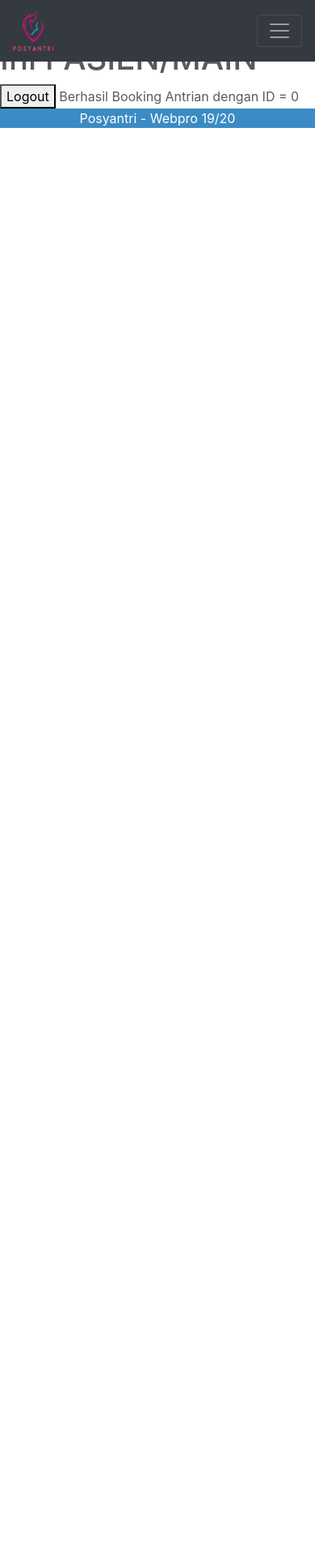
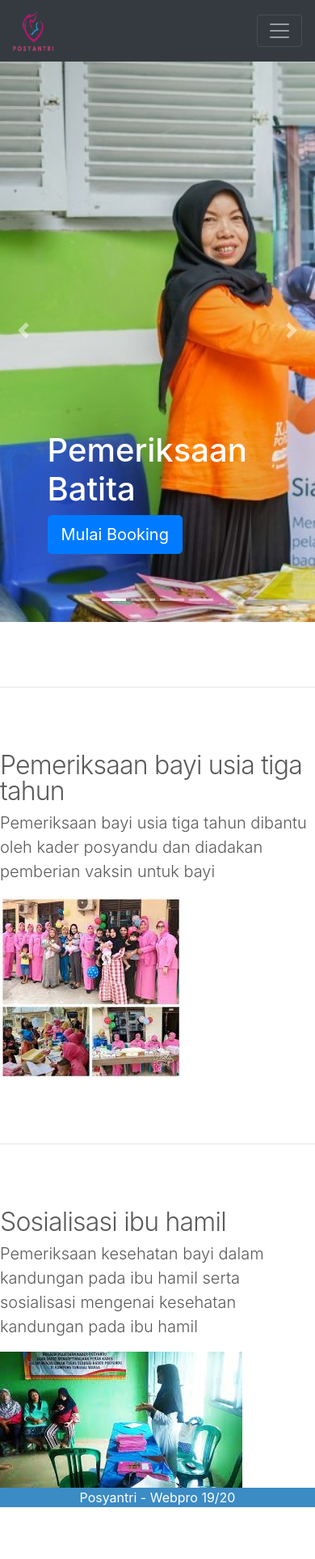
Before and after one commit to hanarifdahs/Posyantri_Webpro1920, a CodeIgniter app: page /posyantri_webpro1920/Pasien/actionBooking/ in a window 390 px wide; the page is wider, and only the part inside the window is pictured. Shown: that part at 81% size. Before the commit the page ends 158 px from the top of that part, so only its background shows below. Run offline with CodeIgniter, Linux system fonts and the light colour scheme; data that the repository does not hold is empty; some libraries are stand-ins or nearby versions.

Commit message:
Bugfix and UI Continuation

```diff
--- a/application/controllers/Pasien.php
+++ b/application/controllers/Pasien.php
@@ -36,7 +36,7 @@ class Pasien extends CI_Controller {
     }
 
     public function showJadwalPage(){
-        $data['jadwal'] = $this->mJadwal->getAllJadwal();
+        $data['jadwal'] = $this->mJadwal->getAllJadwalJoin();
         $this->load->view('pasien/header');
         $this->load->view('pasien/jadwal', $data);
         $this->load->view('pasien/footer');
@@ -44,7 +44,7 @@ class Pasien extends CI_Controller {
 
     public function pilihJadwal(){
         $id_jadwal = $this->input->post('id_jadwal');
-        $data['jadwal'] = $this->mJadwal->getJadwalByID($id_jadwal)[0];
+        $data['jadwal'] = $this->mJadwal->getJadwalByIdJoin($id_jadwal)[0];
         $this->load->view('pasien/header');
         $this->load->view('pasien/konfirmasiJadwal', $data);
         $this->load->view('pasien/footer');
--- a/application/models/mJadwal.php
+++ b/application/models/mJadwal.php
@@ -10,6 +10,14 @@ class mJadwal extends CI_Model{
     public function getAllJadwal()
     {
         $query = $this->db->get('jadwal');
+        return $query->result_array();
+    }
+
+    public function getAllJadwalJoin(){
+		$this->db->select('*');
+        $this->db->from('jadwal');
+        $this->db->join('kategori', 'kategori.id_kategori = jadwal.id_kategori');
+        $query = $this->db->get();
         return $query->result_array();
     }
 
@@ -37,6 +45,13 @@ class mJadwal extends CI_Model{
         return $this->db->get_where('jadwal', ['id_jadwal' => $id])->row_array();
     }
 
+    public function getJadwalByIdJoin($id)
+    {
+        $this->db->join('kategori', 'kategori.id_kategori = jadwal.id_kategori');
+        $query = $this->db->get_where('jadwal', array('id_jadwal' => $id));
+        return $query->result_array();
+    }
+
     public function updateJadwal()
     {
         $data = [
--- a/application/views/pasien/footer.php
+++ b/application/views/pasien/footer.php
@@ -3,11 +3,13 @@
     <p>Posyantri - Webpro 19/20 </p>
   </div>
 </footer>
-<script src="<?=base_url()?>assets/js/jquery-3.2.1.slim.min.js" integrity="sha384-KJ3o2DKtIkvYIK3UENzmM7KCkRr/rE9/Qpg6aAZGJwFDMVNA/GpGFF93hXpG5KkN" crossorigin="anonymous"></script>
-    <script>window.jQuery || document.write('<script src="../../assets/js/vendor/jquery-slim.min.js"><\/script>')</script>
-    <script src="<?=base_url()?>assets/js/vendor/popper.min.js"></script>
-    <script src="<?=base_url()?>assets/js/bootstrap.min.js"></script>
+    <!--<script src="<?=base_url()?>assets/js/jquery-3.2.1.slim.min.js" integrity="sha384-KJ3o2DKtIkvYIK3UENzmM7KCkRr/rE9/Qpg6aAZGJwFDMVNA/GpGFF93hXpG5KkN" crossorigin="anonymous" language="javascript" type="text/javascript"></script>-->
+    <script src="<?=base_url()?>assets/js/jquery-3.2.1.slim.min.js" language="javascript" type="text/javascript"></script>
+    <!--<script>window.jQuery || document.write("<script src='../../assets/js/vendor/jquery-slim.min.js' type='text/javascript'></script>");</script>-->
+    <!--<script src="<?=base_url()?>assets/js/vendor/jquery-slim.min.js" type="text/javascript"></script>-->
+    <script src="<?=base_url()?>assets/js/popper.min.js" language="javascript" type="text/javascript"></script>
+    <script src="<?=base_url()?>assets/js/bootstrap.min.js" language="javascript" type="text/javascript"></script>
     <!-- Just to make our placeholder images work. Don't actually copy the next line! -->
-    <script src="<?=base_url()?>assets/js/holder.min.js"></script>
+    <script src="<?=base_url()?>assets/js/holder.min.js" language="javascript" type="text/javascript"></script>
 </body>
 </html>
--- a/application/views/pasien/header.php
+++ b/application/views/pasien/header.php
@@ -41,7 +41,7 @@
               <a class="nav-link" href="<?php echo base_url('Pasien/showJadwalPage'); ?>">Jadwal</a>
             </li>
             <li class="nav-item">
-              <a class="nav-link" href="#">Booking</a>
+              <a class="nav-link" href="#">Antrian Saya</a>
             </li>
             <li class="nav-item">
               <a class="nav-link" href="<?php echo base_url('Pasien/Account'); ?>">My Account</a>
--- a/application/views/pasien/main.php
+++ b/application/views/pasien/main.php
@@ -1,11 +1,86 @@
-<html>
-<head>
-</head>
-<body>
-    <h1>Ini PASIEN/MAIN</h1>
-    <a href="<?php echo base_url()?>Pasien/logout"><button>Logout</button></a>
-    <?php if ($this->session->flashdata('flash')) : ?>
-    <?= $this->session->flashdata('flash'); ?>
-    <?php endif; ?>
-</body>
-</html>
+
+<main role="main">
+
+<div id="myCarousel" class="carousel slide" data-ride="carousel">
+  <ol class="carousel-indicators">
+    <li data-target="#myCarousel" data-slide-to="0" class="active"></li>
+    <li data-target="#myCarousel" data-slide-to="1"></li>
+    <li data-target="#myCarousel" data-slide-to="2"></li>
+    <li data-target="#myCarousel" data-slide-to="3"></li>
+  </ol>
+  <div class="carousel-inner">
+    <div class="carousel-item active">
+      <img class="first-slide" src="<?=base_url()?>assets/img/posyandu1.jpg" alt="First slide">
+      <div class="container">
+        <div class="carousel-caption text-left">
+          <h1>Pemeriksaan Batita</h1>
+          <p><a class="btn btn-lg btn-primary" href="#" role="button">Mulai Booking</a></p>
+        </div>
+      </div>
+    </div>
+    <div class="carousel-item">
+      <img class="second-slide" src="<?=base_url()?>assets/img/posyandu2.jpg" alt="Second slide">
+      <div class="container">
+        <div class="carousel-caption">
+          <h1>Vaksin</h1>
+          <p><a class="btn btn-lg btn-primary" href="#" role="button">Learn more</a></p>
+        </div>
+      </div>
+    </div>
+    <div class="carousel-item">
+      <img class="third-slide" src="<?=base_url()?>assets/img/posyandu3.jpg" alt="Third slide">
+      <div class="container">
+        <div class="carousel-caption text-right">
+          <h1>Senam Hamil</h1>
+          <p><a class="btn btn-lg btn-primary" href="#" role="button">Browse gallery</a></p>
+        </div>
+      </div>
+    </div>
+    <div class="carousel-item">
+      <img class="third-slide" src="<?=base_url()?>assets/img/posyandu6.jpg" alt="Third slide">
+      <div class="container">
+        <div class="carousel-caption text-right">
+          <h1>Pembinaan Kader Posyandu</h1>
+          <p><a class="btn btn-lg btn-primary" href="#" role="button">Browse gallery</a></p>
+        </div>
+      </div>
+    </div>
+  </div>
+  <a class="carousel-control-prev" href="#myCarousel" role="button" data-slide="prev">
+    <span class="carousel-control-prev-icon" aria-hidden="true"></span>
+    <span class="sr-only">Previous</span>
+  </a>
+  <a class="carousel-control-next" href="#myCarousel" role="button" data-slide="next">
+    <span class="carousel-control-next-icon" aria-hidden="true"></span>
+    <span class="sr-only">Next</span>
+  </a>
+</div>
+
+
+  <!-- START THE FEATURETTES -->
+
+  <hr class="featurette-divider" >
+
+  <div class="row featurette">
+    <div class="col-md-7">
+      <h2 class="featurette-heading">Pemeriksaan bayi usia tiga tahun</h2>
+      <p class="lead">Pemeriksaan bayi usia tiga tahun dibantu oleh kader posyandu dan diadakan pemberian vaksin untuk bayi</p>
+    </div>
+    <div class="col-md-5">
+      <img class="featurette-image img-fluid mx-auto" src="<?=base_url()?>assets/img/posyandu4.jpg" alt="Generic placeholder image">
+    </div>
+  </div>
+
+  <hr class="featurette-divider">
+
+  <div class="row featurette">
+    <div class="col-md-7 order-md-2">
+      <h2 class="featurette-heading">Sosialisasi ibu hamil</h2>
+      <p class="lead">Pemeriksaan kesehatan bayi dalam kandungan pada ibu hamil serta sosialisasi mengenai kesehatan kandungan pada ibu hamil</p>
+    </div>
+    <div class="col-md-5">
+      <img class="featurette-image img-fluid mx-auto" src="<?=base_url()?>assets/img/posyandu5.jpg" alt="Generic placeholder image">
+    </div>
+  </div>
+
+  <!-- /END THE FEATURETTES -->
--- a/application/views/public/header.php
+++ b/application/views/public/header.php
@@ -47,7 +47,7 @@
               <div class="modal fade" id="login" tabindex="-1" role="dialog" aria-labelledby="exampleModalCenterTitle" aria-hidden="true">
                 <div class="modal-dialog" role="document">
                   <div class="modal-content">
-                    <form>
+                    <form method="post" action="<?php echo base_url('main/actionLogin'); ?>">
                       <div class="modal-header">
                         <h5 class="modal-title" id="exampleModalLongTitle">Login</h5>
                         <button type="button" class="close" data-dismiss="modal" aria-label="Close">
```
Also changed, not shown: application/views/pasien/jadwal.php (+33 -1 lines), 1 other file.
